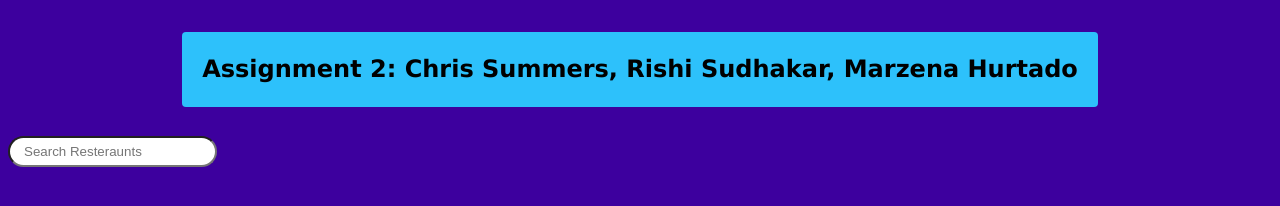
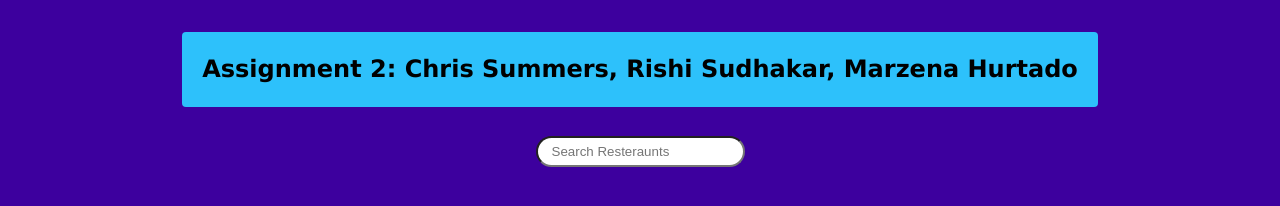
Before and after one commit to marzenah88/INST377_asst2, a website: page public/asst-2/index.html in a window 1280 px wide. Drawn offline with Linux system fonts and the light colour scheme.

Commit message:
Update styles.css
added css styling for searchbar div

```diff
--- a/public/asst-2/styles.css
+++ b/public/asst-2/styles.css
@@ -59,3 +59,9 @@
     padding: 6px 14px;
     border-radius: 30px;
 }
+
+.searchbar {
+  display: flex;
+  align-items: center;
+  justify-content: center;
+}
```
